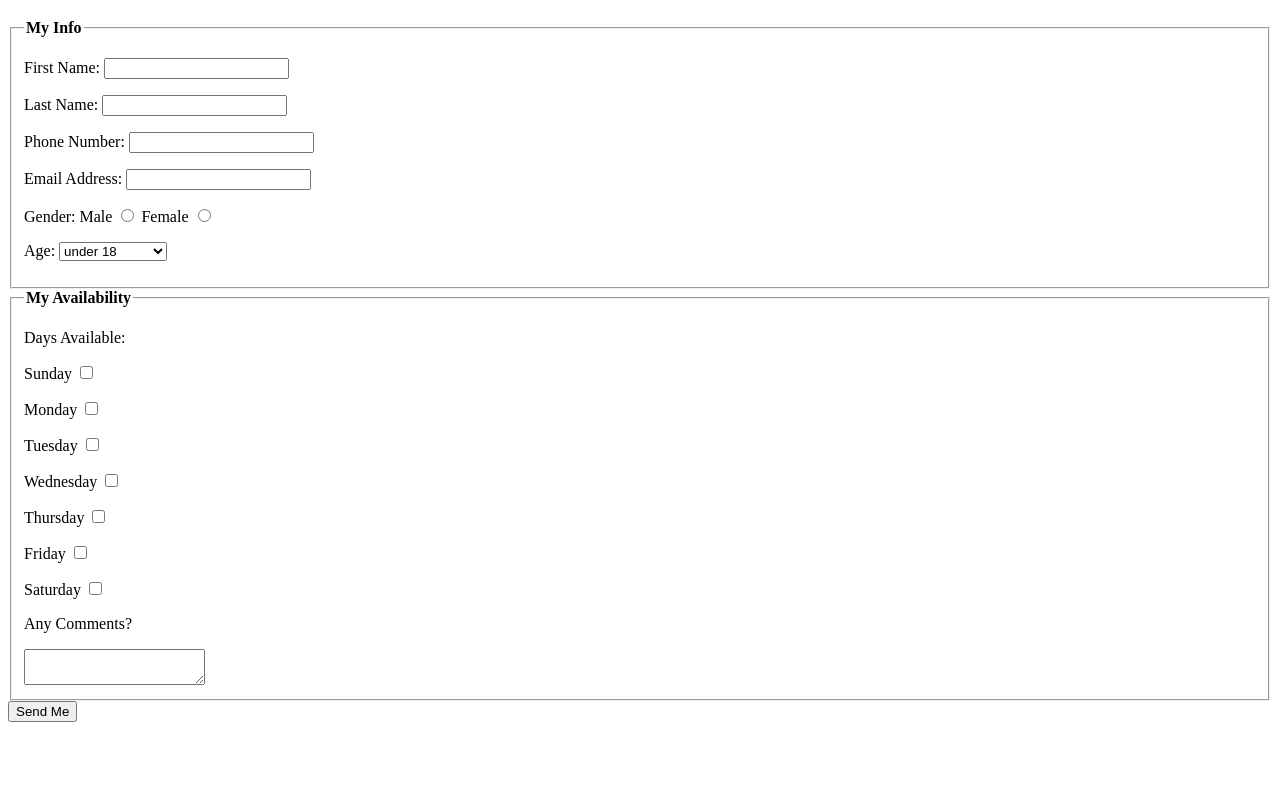
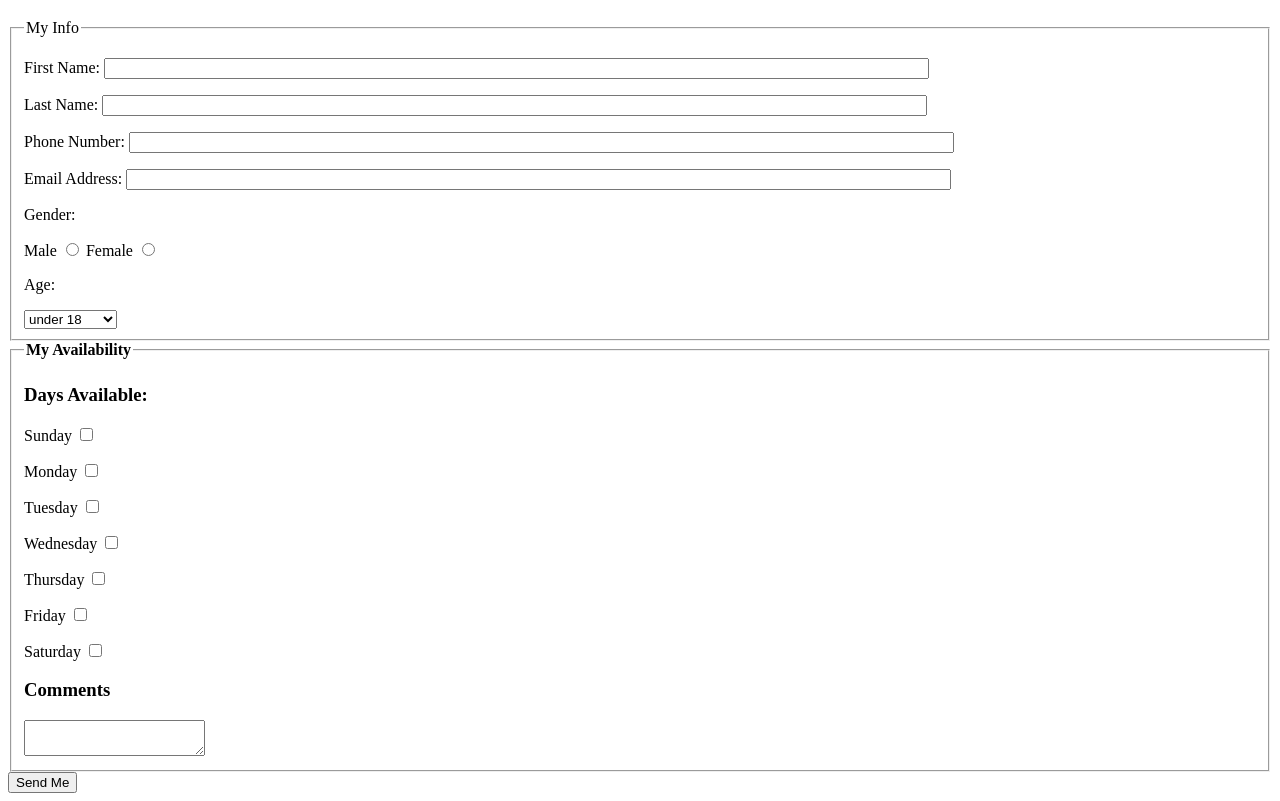
Before and after one commit to anhdang00/lab4, a plain HTML site: page index.html in a window 1280 px wide. Shown: the part 61-862 px from the top of the page. Before the commit the page ends 800 px from the top, so only its background shows below. Drawn offline with Linux system fonts and the light colour scheme.

Commit message:
change formatting
remove some blank lines + changing indentation for readability

```diff
--- a/index.html
+++ b/index.html
@@ -1,28 +1,25 @@
 <!DOCTYPE html>
 <html lang="en">
 <head>
-	<meta charset="utf-8" />
-	<title>Volunteer Form</title>
-
+  <meta charset="UTF-8">
+  <title>Document</title>
 </head>
 <body>
 	<h1>Volunteer Form</h1>
-	<form method = "POST" action = "http://bloomingdale.sat.iit.edu/kriedan/lab3formscript.php">
+  	<form action="http://bloomingdale.sat.iit.edu/kriedan/lab3formscript.php" method="post">
 		<fieldset>
-			<legend><strong>My Info</strong></legend>
-			<p><label> First Name: <input type="text" name="first_name_field"></label></p>
-			<p><label> Last Name: <input type="text" name="last_name_field"></label></p>
-			<p><label> Phone Number: <input type="tel" name="phone_field"></label></p>
-			<p><label> Email Address: <input type="email" name="email_field"></label></p>
+      		<legend>My Info</legend>
+			<p><label> First Name: <input size="100" type="text" name="first_name_field"></label></p>
+			<p><label> Last Name: <input size="100" type="text" name="last_name_field"></label></p>
+			<p><label> Phone Number: <input size="100" type="text" name="phone_field"></label></p>
+			<p><label> Email Address: <input size="100" type="text" name="email_field"></label></p>
+			<p>Gender: </p>
 			<p>
-				<label for="gender_field"> Gender: </label>
-				<lable> Male <input type="radio" name="gender_field" value="male"/></lable>
-				<lable> Female <input type="radio" name="gender_field" value="female"/></lable>
+        <label>Male <input type="radio" name="gender_field" value="male"></label>
+        <label>Female <input type="radio" name="gender_field" value="female"></label>
 			</p>
-			<p>
-				<label for="age_field"> Age: </label>
-				<select>
-					<optgroup>
+      <p>Age: </p>
+      <select name="age_field">
       				<option>under 18</option>
 					<option>18 - 24</option>
 					<option>25 - 34</option>
@@ -30,16 +27,12 @@
 					<option>45 - 54</option>
 					<option>55 - 64</option>
 					<option>65 and over</option>
-					</optgroup>
 			</select>
-			</p>
 		</fieldset>
 
 		<fieldset>
 			<legend><strong>My Availability</strong></legend>
-			<p>
-			<label for="available_field[]"> Days Available: </label>
-			</p>
+			<h3>Days Available:</h3>
 			<p><label> Sunday <input type="checkbox" name="available_field" value="sunday"/></label></p>
 			<label> Monday <input type="checkbox" name="available_field" value="monday"/></label>
 			<p><label> Tuesday <input type="checkbox" name="available_field" value="tuesday"/></label></p>
@@ -48,7 +41,7 @@
 			<p><label> Friday <input type="checkbox" name="available_field" value="friday"/></label></p>
 			<p><label> Saturday <input type="checkbox" name="available_field" value="saturday"/></label></p>
 
-			<p><label for="comments_field"> Any Comments? </p>
+			 <h3>Comments</h3>
 			<textarea name="comments_field"></textarea></label>
 		</fieldset>
 
```
Also changed, not shown: 1 other file. Lines whose indentation alone changed are shown as unchanged.
